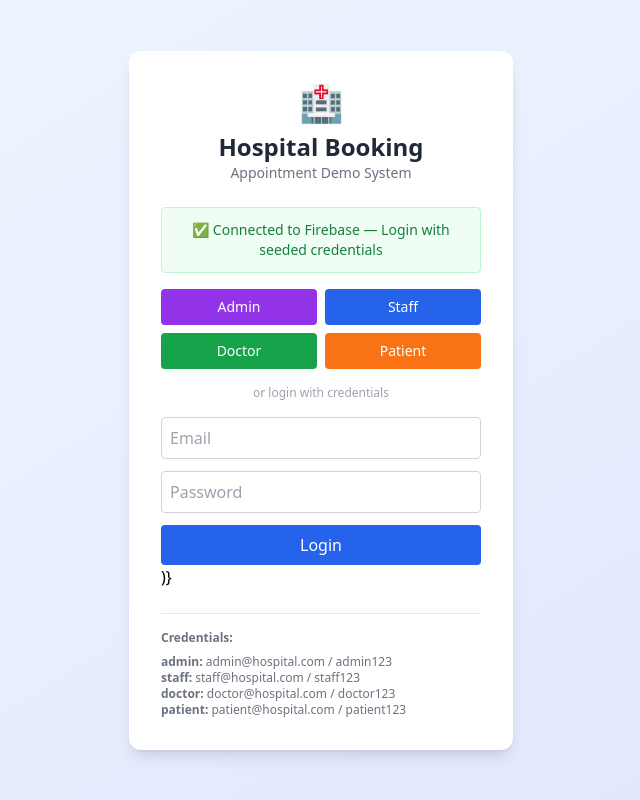
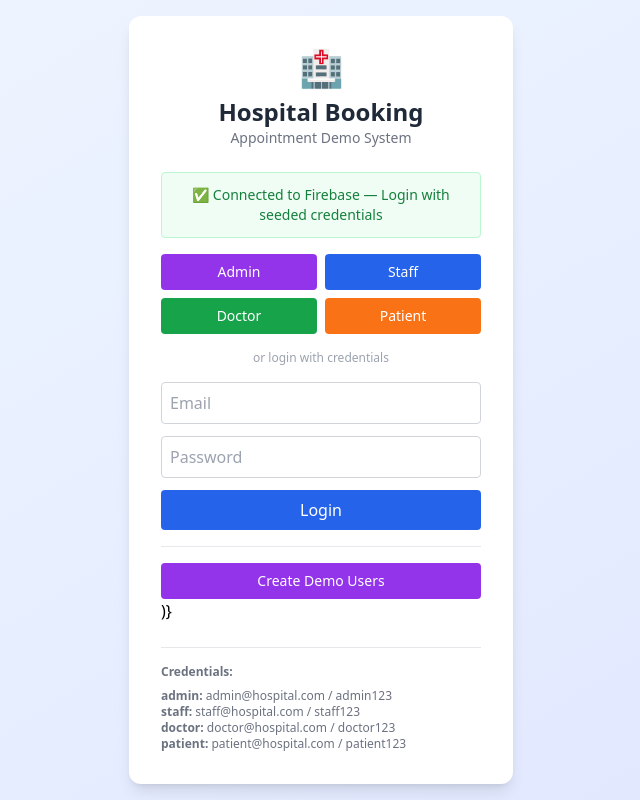
Before and after one commit to saadrasheed82/demo-hospital, a React (Vite) app: page /login in a window 1280 px wide. Shown: the whole page, without its empty margins (319-959 px from the left). Built offline with nearby package versions, Linux system fonts and the light colour scheme; no server answers.

Commit message:
feat: add one-click 'Create Demo Users' button on login page

```diff
--- a/src/auth/LoginPage.jsx
+++ b/src/auth/LoginPage.jsx
@@ -1,8 +1,10 @@
-import { useState } from 'react'
+import { useState, useEffect } from 'react'
 import { useNavigate } from 'react-router-dom'
 import { useAuth } from './AuthContext'
 import { DEMO_CREDENTIALS } from '../data/seedStaff'
 import { isFirebaseActive } from '../firebase'
+import { createUserWithEmailAndPassword } from 'firebase/auth'
+import { auth } from '../firebase'
 
 export default function LoginPage() {
   const [email, setEmail] = useState('')
@@ -10,6 +12,8 @@ export default function LoginPage() {
   const [error, setError] = useState('')
   const { login, isDemoMode } = useAuth()
   const navigate = useNavigate()
+  const [seeding, setSeeding] = useState(false)
+  const [seedDone, setSeedDone] = useState(false)
 
   const handleFirebaseLogin = async (e) => {
     e.preventDefault()
@@ -88,6 +92,34 @@ export default function LoginPage() {
               </button>
             </form>
 
+            {isFirebaseActive && !seedDone && (
+              <div className="mt-4 pt-4 border-t">
+                <button
+                  onClick={async () => {
+                    setSeeding(true)
+                    for (const cred of DEMO_CREDENTIALS) {
+                      try {
+                        await createUserWithEmailAndPassword(auth, cred.email, cred.password)
+                      } catch (e) {
+                        // already exists
+                      }
+                    }
+                    setSeeding(false)
+                    setSeedDone(true)
+                    alert('Demo users created! You can now log in.')
+                  }}
+                  className="w-full bg-purple-600 text-white py-2 rounded text-sm hover:bg-purple-700"
+                  disabled={seeding}
+                >
+                  {seeding ? 'Creating...' : 'Create Demo Users'}
+                </button>
+              </div>
+            )}
+
+            {seedDone && (
+              <p className="text-green-600 text-xs text-center mt-2">✅ Demo users ready</p>
+            )}
+
             {error && <p className="text-red-500 text-center text-sm mt-3">{error}</p>}
           </>
         )}
```
Also changed, not shown: 3 other files (tests, documents, lock files or other folders).
